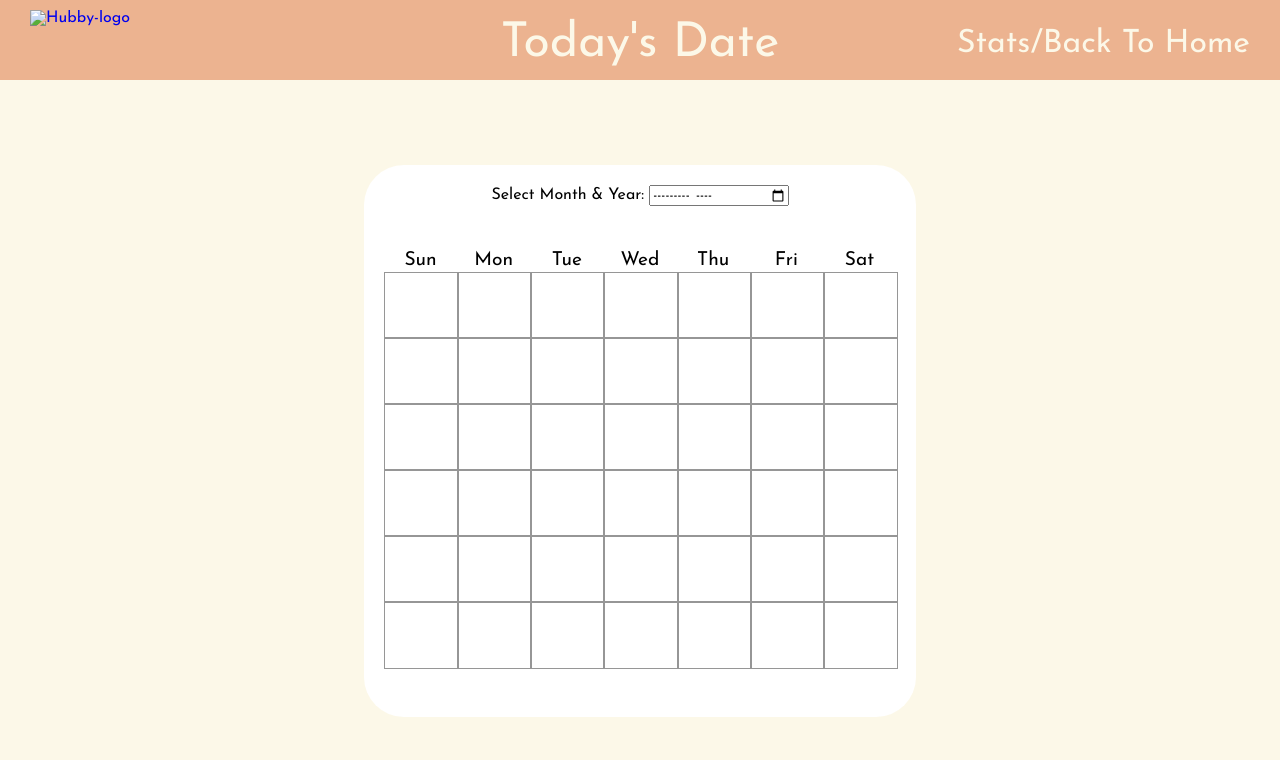
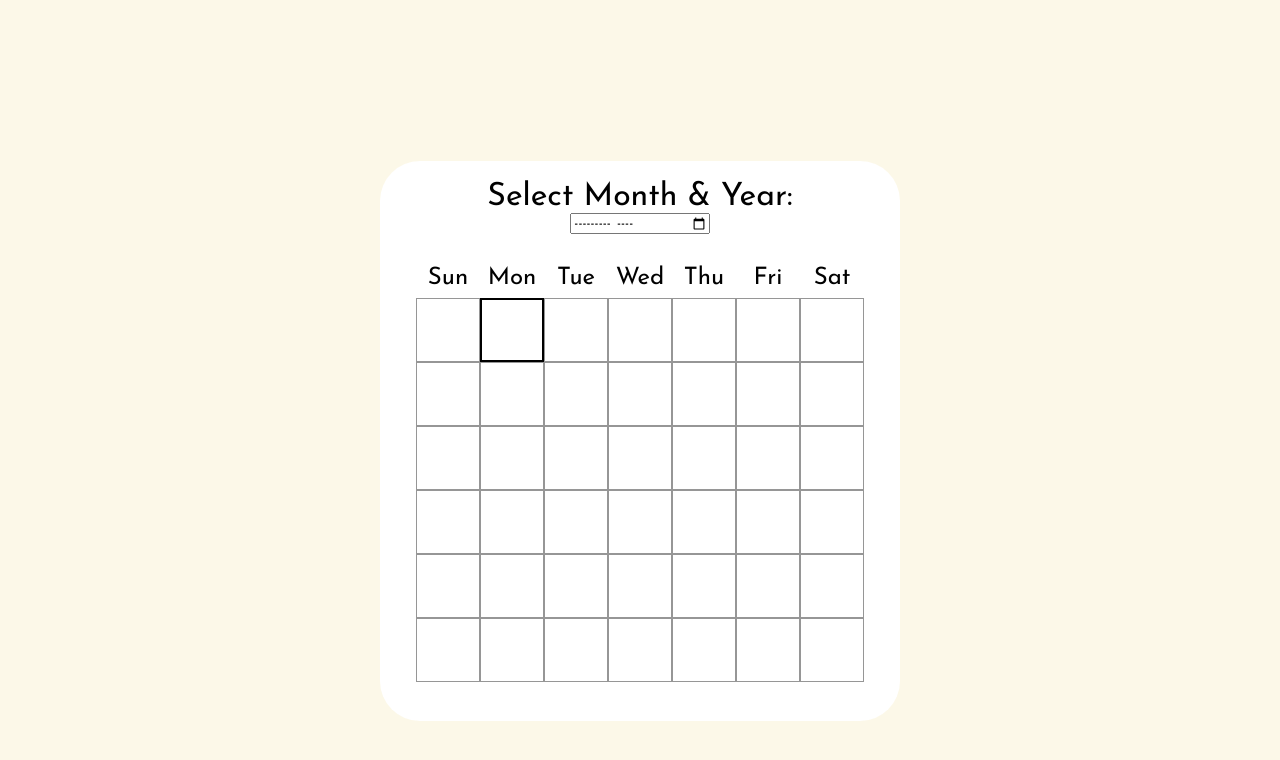
Before and after one commit to cse110-fa22-group16/cse110-fa22-group16, a plain HTML site: page source/calendar/index.html in a window 1280 px wide. Drawn offline with Linux system fonts and the light colour scheme.

Commit message:
removed header code, changed some formatting

```diff
--- a/source/calendar/calendar-style.css
+++ b/source/calendar/calendar-style.css
@@ -8,96 +8,7 @@ body {
     background-color: #FCF8E8;
 }
 
-header {
-    background-color: #ECB390;
-    position: fixed;
-    top: 0;
-    left: 0;
-    right: 0;
-    height: 80px;
-    text-align: center;
-}
-
-header img {
-    position: absolute;
-    top: 10px;
-    left: 30px;
-    height: 60px;
-}
-
-header .date-today {
-    display: inline-block;
-    margin-left: auto;
-    margin-right: auto;
-    padding-top: 20px;
-    font-size: 3rem;
-    color: #FCF8E8;
-}
-
-header .to-calendar {
-    position: absolute;
-    top: 28px;
-    right: 30px;
-    font-size: 2rem;
-    text-decoration: none;
-    color: #FCF8E8;
-}
-
-header .to-calendar:hover {
-    color: #224B0C;
-}
-
-@media (max-width: 720px) {
-    header .date-today {
-        display: none;
-    }
-}
-
-/* home page*/
-/* .reflect-img {
-    display: block;
-    margin-left: auto;
-    margin-right: auto;
-    width: 60%;
-}
-
-h2 {
-    text-align: center;
-    font-size: 2.5rem;
-} */
-
-/*finish page*/
-/* .finish {
-    font-size: 6rem;
-    padding-top: 200px;
-    text-align: center;
-} */
-
-/*button*/
-button {
-    display: block;
-    margin-left: auto;
-    margin-right: auto;
-
-    font-size: 1.25rem;
-    background: #ECB390;
-    border-radius: 50px;
-    box-shadow: #c49c83 10px 10px 15px -10px;
-    color: #ffffff;
-
-    padding: 10px 20px;
-    border: 0;
-
-    cursor: pointer;
-}
-
-button:hover {
-    color: #224b0c;
-    background: #e99b63;
-}
-
-
-/* calendar */
+/* main container */
 main {
     background-color: none;
 
@@ -114,40 +25,53 @@ main {
     margin: 0px;
 }
 
+/* calendar */
 .calendar {
     background-color: rgb(255, 255, 255);
 
     text-align: center;
+    display: flex;
+    align-items: center;
+    flex-flow: column;
 
-    height: 40vw;
-    width: 40vw;
+    height: 65vh;
+    width: 60vh;
 
     padding: 20px;
     border-radius: 40px;
 }
 
+.select {
+    font-size: 2rem;
+}
+
 .date-grid {
     background: none;
 
-    height: 90%;
-
     display: grid;
-    grid-template-columns: 1fr 1fr 1fr 1fr 1fr 1fr 1fr;
-    grid-template-rows: 1fr 1fr 1fr 1fr 1fr 1fr 1fr;
+    grid-template-columns: 8vh 8vh 8vh 8vh 8vh 8vh 8vh;
+    grid-template-rows: 8vh 8vh 8vh 8vh 8vh 8vh 8vh;
 }
 .date-grid > span {
     display: inline;
     text-align: center;
-    font-size: larger;
-    padding-top: 45px;
+    font-size: 3vh;
+    padding-top: 50%;
 }
 
 .day {
     /* TODO: After days in */
-    height: 100%;
-    width: 100%;
 
     border-color: rgb(150, 150, 150);
     border-style: solid;
     border-width: 1px;
 }
+
+.day.today {
+    border-width: 2px;
+    border-color: black;
+}
+
+.day.color {
+
+}
--- a/source/calendar/index.html
+++ b/source/calendar/index.html
@@ -14,29 +14,22 @@
     <link href="https://fonts.googleapis.com/css2?family=Josefin+Sans&display=swap" rel="stylesheet">
 </head>
 <body>
-    <!-- Header, should be consistent with home-page, TBD -->
-    <header>
-        <!-- TODO: Team logo to go back to Home -->
-        <a href="home-page.html"><img src="image/ref.png" alt="Hubby-logo"></a>
+    <header> <!-- Header, removed for tidiness. --> </header>
 
-        <!-- TODO: get today's date on load in JS -->
-        <span class="date-today">Today's Date</span>
-
-        <!-- TODO: href -->
-        <a href="home-page.html" class="to-calendar"> Stats/Back To Home </a>
-
-    </header>
+    <!-- Main container for Calendar -->
     <main>
 
+        <!-- Calendar -->
         <div class="calendar">
             <!-- Already has option of "This Month"-->
-            <label for="start" class="select ">Select Month & Year:</label>
+            <label for="start" class="select">Select Month & Year:</label>
             <!-- Start at 2022-01, value = "" for empty inputs -->
             <input type="month" id="start" name="start"
                 min="2022-01" value="">
 
             <div class="date-grid">
-                <span>Sun</span>
+                <!-- First row used for labeling. -->
+                <span class="today">Sun</span>
                 <span>Mon</span>
                 <span>Tue</span>
                 <span>Wed</span>
@@ -46,9 +39,10 @@
 
                 <!-- TODO: load grid with JS for dates -->
                 <!-- TODO: depends on how do we plan to load from Storage,
-                we can do clickabel button(link to edit-page) later, this might be easier for JS -->
+                we can do clickable button (link to edit-page) later, this might be easier for JS -->
+                <!-- TODO: the divs are placeholders. Delete all the divs and generate them in JS. -->
                 <div class="day"> </div>
-                <div class="day"> </div>
+                <div class="day today"> </div>
                 <div class="day"> </div>
                 <div class="day"> </div>
                 <div class="day"> </div>
@@ -94,6 +88,7 @@
                 <div class="day"> </div>
                 <div class="day"> </div>
                 <div class="day"> </div>
+
             </div>
 
         </div>
```
